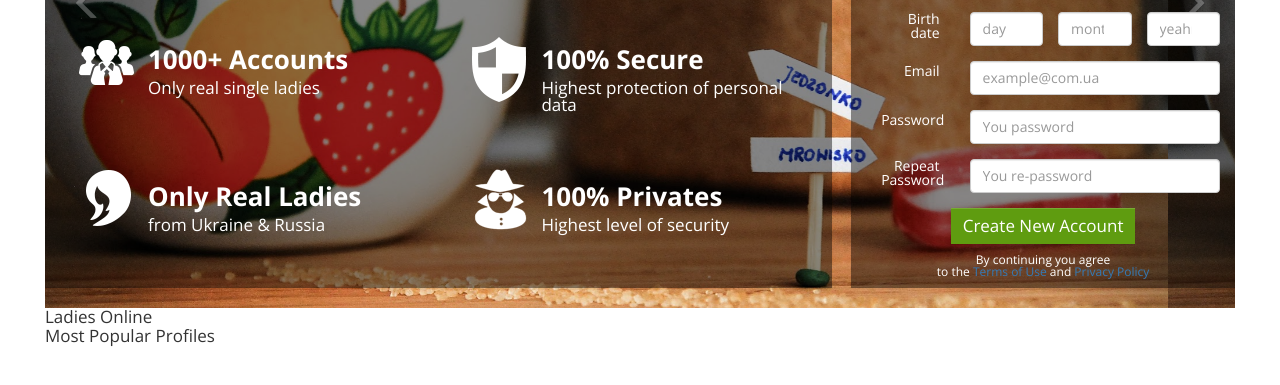
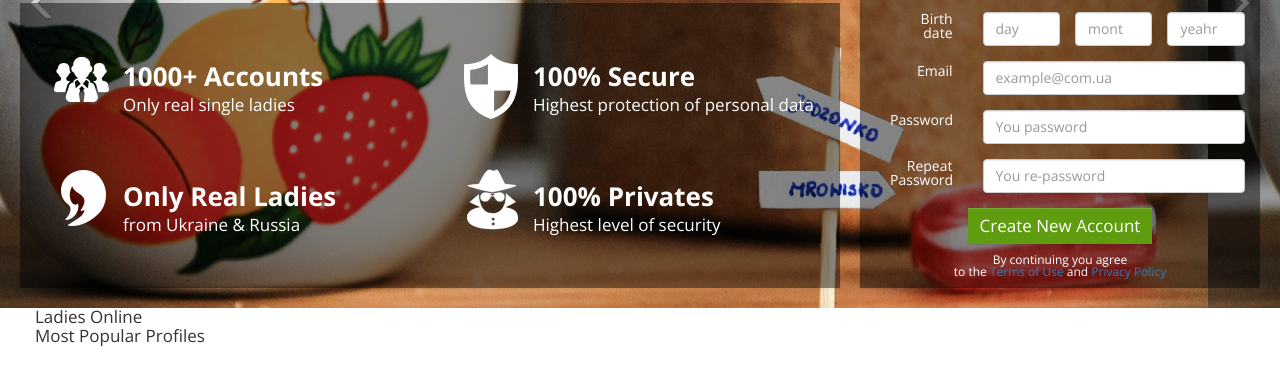
Before and after one commit to samogray/brides, a plain HTML site: page index.html in a window 1280 px wide. Shown: the part 381-766 px from the top of the page. Drawn offline with nearby package versions, Linux system fonts and the light colour scheme.

Commit message:
full-width slider fix

```diff
--- a/css/main.css
+++ b/css/main.css
@@ -54,7 +54,9 @@ body {
 a.btn {
 	border: 1px solid #a9a9a9;
 }
-
+.slide-cont, div.container-fluid{
+	padding: 0;
+}
 .navbar-nav>li>a.btn:hover, ul.navbar-right a.dropdown-toggle.btn:hover{
 	color:#16b4dc;
 	  border: 1px solid #16b4dc;
--- a/index.html
+++ b/index.html
@@ -65,9 +65,9 @@
 					</nav>
 				</div>
 			</div>
-			<div class="container-fluid">
+			<div class="container-fluid slide-cont">
 				<div class="row">
-					<div class="col-lg-12">
+					<div class="col-lg-12 slide-cont">
 						<div id="carousel-example-generic" class="carousel slide" data-ride="carousel">
 							<!-- Indicators -->
 							<!-- Wrapper for slides -->
```
